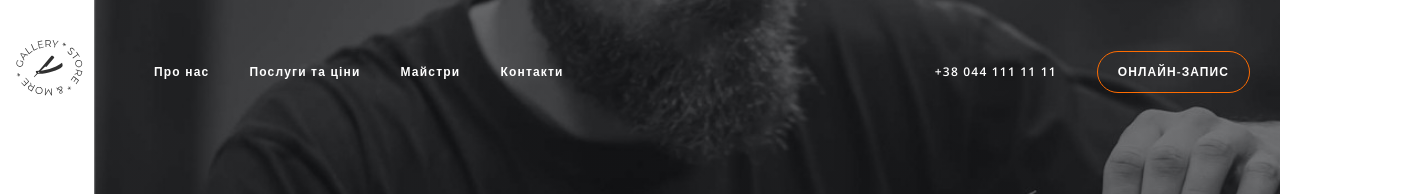
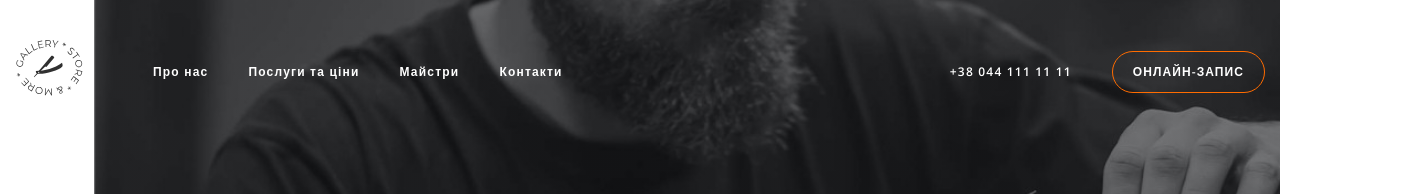
Before and after one commit to resinner/Barbershop, a plain HTML site: page index.html in a window 1280 px wide. Shown: the top 194 px of the page, 1408 px wide, since content can reach past the window. Drawn offline with nearby package versions, Linux system fonts and the light colour scheme; a script that the page names is missing.

Commit message:
fix header and container

```diff
--- a/index.html
+++ b/index.html
@@ -33,6 +33,27 @@
                     <use href="./images/icons.svg#icon-logo"></use>
                 </svg>
             </a>
+            <nav class="nav">
+                <ul class="nav__list list">
+                    <li class="nav__item">
+                        <a class="nav__link link" href="#about">Про нас</a>
+                    </li>
+                    <li class="nav__item">
+                        <a class="nav__link link" href="#price">Послуги та ціни</a>
+                    </li>
+                    <li class="nav__item">
+                        <a class="nav__link link" href="#team">Майстри</a>
+                    </li>
+                    <li class="nav__item">
+                        <a class="nav__link link" href="#contacts">Контакти</a>
+                    </li>
+                </ul>
+            </nav>
+            <div class="header__group">
+                <a class="header__contact link" href="tel:+380441111111">+38 044 111 11 11</a>
+                <button class="header__btn btn btn--mode-dark animate__animated animate__shakeY" type="button"
+                    data-modal-open1>ОНЛАЙН-ЗАПИС</button>
+            </div>
 
             <button class="mobile-menu-btn" type="button" data-menu-btn>
                 <svg class="mobile-menu-icon" width="68" height="56">
@@ -40,8 +61,6 @@
                     <use class="mobile-menu-close" href="./images/icons.svg#icon-close"></use>
                 </svg>
             </button>
-
-
             <div class="mobile-menu" data-menu>
                 <nav class="mobile-menu-nav">
                     <ul class="mobile-menu-nav-list list">
@@ -74,29 +93,6 @@
                     </li>
 
                 </ul>
-            </div>
-
-
-            <nav class="nav">
-                <ul class="nav__list list">
-                    <li class="nav__item">
-                        <a class="nav__link link" href="#about">Про нас</a>
-                    </li>
-                    <li class="nav__item">
-                        <a class="nav__link link" href="#price">Послуги та ціни</a>
-                    </li>
-                    <li class="nav__item">
-                        <a class="nav__link link" href="#team">Майстри</a>
-                    </li>
-                    <li class="nav__item">
-                        <a class="nav__link link" href="#contacts">Контакти</a>
-                    </li>
-                </ul>
-            </nav>
-            <div class="header__group">
-                <a class="header__contact link" href="tel:+380441111111">+38 044 111 11 11</a>
-                <button class="header__btn btn btn--mode-dark animate__animated animate__shakeY" type="button"
-                    data-modal-open1>ОНЛАЙН-ЗАПИС</button>
             </div>
         </div>
     </header>
--- a/sass/components/_container.scss
+++ b/sass/components/_container.scss
@@ -6,14 +6,14 @@
   margin-right: auto;
 
   @media screen and (min-width: 480px) {
-    max-width: 450px;
+    min-width: 480px;
   }
 
   @media screen and (min-width: 768px) {
-    max-width: 738px;
+    min-width: 768px;
   }
 
   @media screen and (min-width: 1200px) {
-    max-width: 1250px;
+    max-width: 1280px;
   }
 }
--- a/sass/layout/_header.scss
+++ b/sass/layout/_header.scss
@@ -3,14 +3,12 @@
   top: 0;
   width: 100%;
   z-index: 10;
-
-  // background-color: black;
 }
 
 .header__container {
   display: flex;
+  justify-content: space-between;
   align-items: center;
-  padding-left: 0;
 }
 
 .header__logo {
@@ -20,10 +18,12 @@
 
   @media screen and (min-width: 768px) {
     margin-right: 64px;
+    margin-left: 20px;
   }
 
   @media screen and (min-width: 1200px) {
-    margin-right: 71px;
+    margin-right: 70px;
+    margin-left: 0;
   }
 }
 
@@ -164,7 +164,7 @@
 
 .header__btn {
   margin-bottom: 20px;
-margin-top: 40px;
+  margin-top: 40px;
 
   @media screen and (min-width: 1200px) {
     margin-left: 40px;
```
Also changed, not shown: css/main.css, css/main.min.css, 2 other files.
